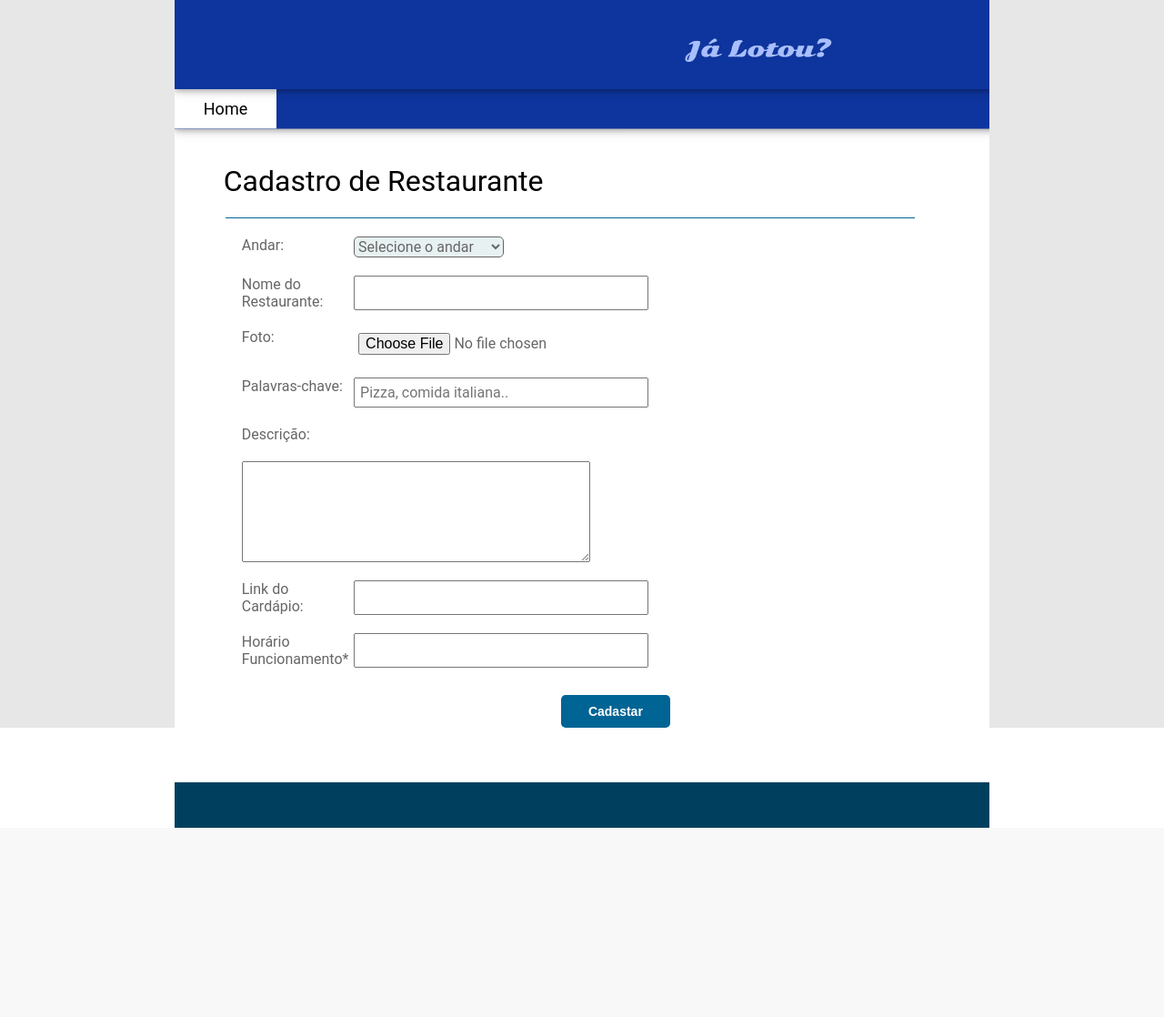
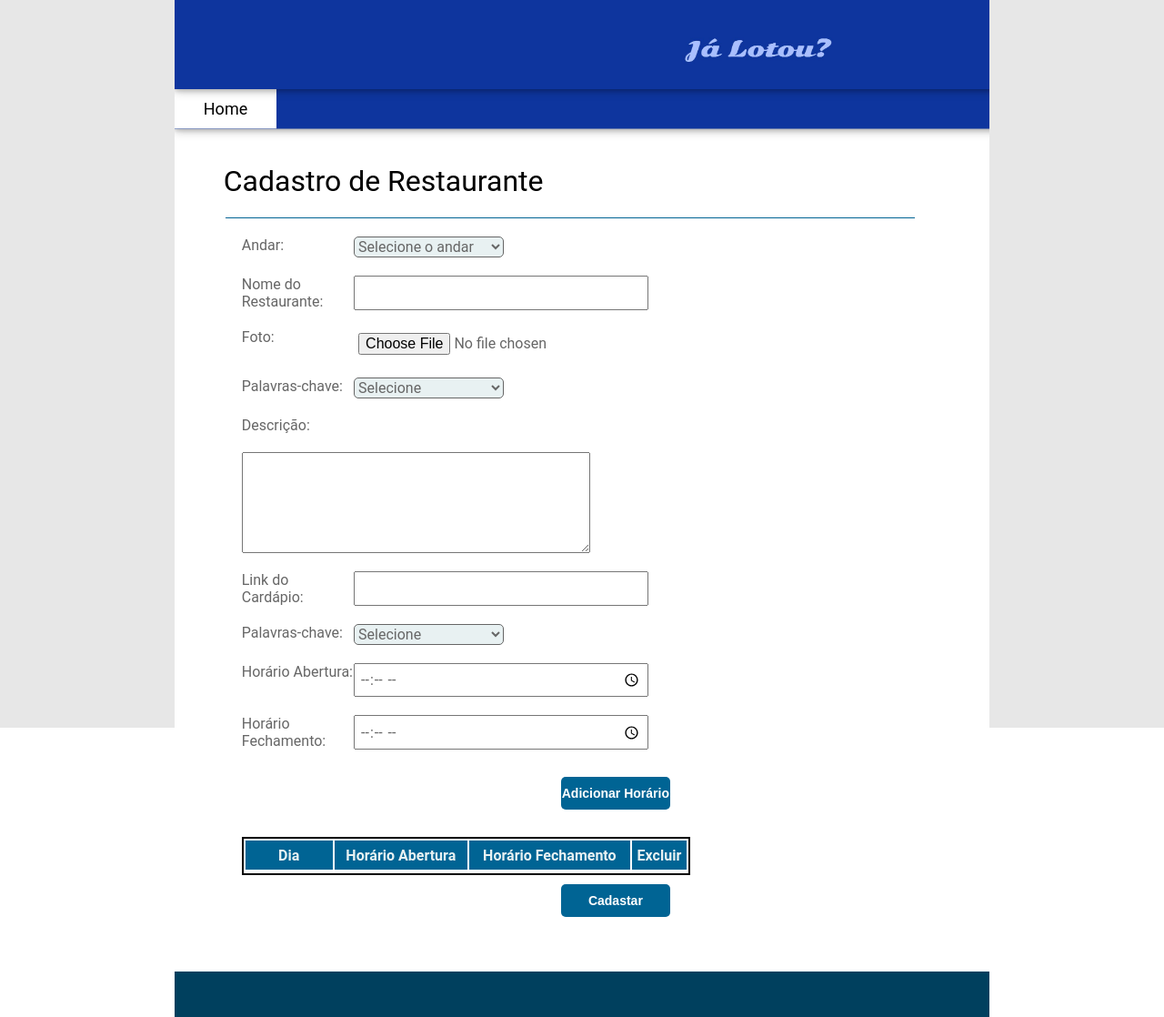
Before and after one commit to jvmilaUSP/projetinho, a PHP site: page /cadastroLoja.html in a window 1280 px wide. Shown: the whole page at 91% size. Before the commit the page ends 910 px from the top, so only its background shows below. Run offline with PHP 8.4, Linux system fonts and the light colour scheme; lists and menus that the app fills with data are empty; some libraries are stand-ins or nearby versions.

Commit message:
alterações finais

```diff
--- a/cadastroCliente.html
+++ b/cadastroCliente.html
@@ -33,6 +33,7 @@
                 </div>
                 <div id="navPrincipal" class="navP"> <!-- Barra Ativa-->
                   <a class="home" href="menuPrincipal.php">Home</a> <!-- Botão Home Permanente-->
+
                 </div>
               </div>
 
@@ -52,7 +53,7 @@
                 <div class="formLinha"><label for="cpf">CPF*</label><input id="cpf" type="text" name="cpf"  required=""  size=20 maxlength="14" pattern="\d{3}.\d{3}.\d{3}-\d{2}"   size=50></div>
                 <div class="formLinha"><label for="login"  >Login: </label><input type="text" name="login" required id="login" size=45></div>
                 <div class="formLinha"><label for="senha"  >Senha: </label><input type="password" name="senha" required id="senha" size=45></div>
-                <div class="formLinha"><label for="tel1">Telefone 1*</label><input type="tel" name="tel1" size="30" maxlength="15" required id="tel1" size=50></div>
+                <div class="formLinha"><label for="tel1">Telefone:</label><input type="tel" name="tel1" size="30" maxlength="15" required id="tel1" size=50></div>
                 <div class="botoes" >
 
                     <button type="submit" href="/">Cadastar </button>
--- a/cadastroLoja.html
+++ b/cadastroLoja.html
@@ -9,9 +9,10 @@
 
     <link rel="stylesheet" href="NavCss.css" type="text/css">
     <link rel="stylesheet" href="restaurante.css" type="text/css">
+    <link rel="stylesheet" href="tabela.css" type="text/css">
     <link rel="stylesheet" href="NavJs.Js" type="text/js">
     <link rel="stylesheet" href="lista.js" type="text/js">
-    <link rel="stylesheet" href="cpf.js" type="text/js">
+    <link rel="stylesheet" href="horario.js" type="text/js">
     <link rel="icon" href="jalotou.jpg" type="image/x-icon">
     <script src="NavJs.Js"></script>
 
@@ -57,11 +58,33 @@
                   <!-- NOME DO SERVIÇO  E SEU INPUT -->
                 <div class="formLinha"><label for="nomeRestaurante"  >Nome do Restaurante: </label><input type="text" name="nomeRestaurante" required id="nomeRestaurante" size=90></div>  <!-- NOME DO SERVIÇO  E SEU INPUT -->
                 <div class="formLinha"><label for="foto">Foto:</label><input id="foto" type="file" name="foto"       ></div>
-                <div class="formLinha"><label for="palavrachave"  >Palavras-chave: </label> <input type="text" name="palavrachave" required id="palavrachave" placeholder="Pizza, comida italiana.."  size=90> </div>
+                <div class="formLinha"><label for="palavrachave"  >Palavras-chave: </label> <select id="palavrachaveSelect" name="palavrachaveSelect" class="selectcad" >
+                  <option value="0">Selecione</option>
+                  <option value="pizza">Pizza</option>
+                  <option value="hamburguer">hamburguer</option>
+                  <option value="cerveja">Cerveja</option>
+              </select> </div>
                 <div class="formLinha"><label for="foto">Descrição:</label></div>
                 <div class="formLinha"><textarea id="descricao" name="descricao" rows="7" cols="45" ></textarea></div>
                 <div class="formLinha"><label for="linkcardapio"  >Link do Cardápio: </label><input type="text" name="linkcardapio" required id="linkcardapio" size="45"></div>
-                <div class="formLinha"><label for="horario">Horário Funcionamento*</label><input type="text" name="horario" size="30"  required id="horario" s></div>
+                <div class="formLinha"><label for="palavrachave"  >Palavras-chave: </label> <select id="diaSemanaSelect" name="diaSemanaSelect" class="selectcad" >
+                  <option value="0">Selecione</option>
+                  <option value="seg">Segunda</option>
+                  <option value="ter">Terça</option>
+                  <option value="qua">Quarta</option>
+                  <option value="qui">Quinta</option>
+                  <option value="sex">Sexta</option>
+                  <option value="sab">Sábado</option>
+                  <option value="dom">Domingo</option>
+              </select> </div>
+                <div class="formLinha"> <label for="horarioinicio">Horário Abertura: </label>  <input type="time" name="horarioinicio"   required id="horarioinicio" ></div>
+                <div class="formLinha"> <label for="horariofim">Horário Fechamento: </label>  <input type="time" name="horariofim"   required id="horariofim" > </div>
+                <div class="formLinha"><button type="button" onclick="adicionarHorario()"> Adicionar Horário</button> </div>
+
+                <table id="tabelaHorarios" class="tabelaHorarios">
+                  <tr> <th class="dia">Dia</th> <th>Horário Abertura </th> <th>Horário Fechamento</th> <th>Excluir</th>  </tr>
+                  <tr>  </tr>
+                </table>
                 <div class="botoes" >
 
                     <button type="submit" href="/">Cadastar </button>
@@ -82,7 +105,7 @@
 
 
     </div>
-
+<script src="horario.js"> </script>
     <div id="dir"  > </div>
     </div>
 
--- /dev/null
+++ b/horario.js
@@ -0,0 +1,75 @@
+var contadorHidden = 0;
+function adicionarHorario() {
+  // Obter os valores dos inputs
+  var selectDiaSemana = document.getElementById('diaSemanaSelect');
+  var diasemana  = selectDiaSemana.options[selectDiaSemana.selectedIndex].textContent;
+  var palavraChave = selectDiaSemana.value;
+  var horarioInicio = document.getElementById('horarioinicio').value;
+  var horarioFim = document.getElementById('horariofim').value;
+
+  // Validar se todos os campos foram preenchidos
+  if (palavraChave !== '0' && horarioInicio && horarioFim) {
+    // Criar uma nova linha na tabela
+    var tabela = document.getElementById('tabelaHorarios');
+    var linha = tabela.insertRow();
+
+    // Inserir os valores na nova linha
+    var celulaDia = linha.insertCell(0);
+    celulaDia.innerHTML = diasemana;
+    celulaDia.classList.add("dia");
+
+    var celulaHorarioInicio = linha.insertCell(1);
+    celulaHorarioInicio.innerHTML = horarioInicio;
+
+    var celulaHorarioFim = linha.insertCell(2);
+    celulaHorarioFim.innerHTML = horarioFim;
+
+
+
+    //INSERIR OS INPUT
+    var hiddenPalavraChave = document.createElement('input');
+    hiddenPalavraChave.type = 'hidden';
+    hiddenPalavraChave.name = 'hiddenPalavraChave' + contadorHidden;
+    hiddenPalavraChave.value = palavraChave;
+
+    var hiddenHorarioInicio = document.createElement('input');
+    hiddenHorarioInicio.type = 'hidden';
+    hiddenHorarioInicio.name = 'hiddenHorarioInicio' + contadorHidden;
+    hiddenHorarioInicio.value = horarioInicio;
+
+    var hiddenHorarioFim = document.createElement('input');
+    hiddenHorarioFim.type = 'hidden';
+    hiddenHorarioFim.name = 'hiddenHorarioFim' + contadorHidden;
+    hiddenHorarioFim.value = horarioFim;
+
+    var celulaExcluir = linha.insertCell(3);
+    var botaoExcluir = document.createElement('button');
+    botaoExcluir.innerHTML = 'Excluir';
+    botaoExcluir.addEventListener('click', function() {
+      // Excluir a linha da tabela
+      tabela.deleteRow(linha.rowIndex);
+
+      // Excluir os campos hidden correspondentes
+      formulario.removeChild(hiddenPalavraChave);
+      formulario.removeChild(hiddenHorarioInicio);
+      formulario.removeChild(hiddenHorarioFim);
+    });
+    celulaExcluir.appendChild(botaoExcluir);
+
+
+    var formulario = document.getElementById('cadLoja');
+    formulario.appendChild(hiddenPalavraChave);
+    formulario.appendChild(hiddenHorarioInicio);
+    formulario.appendChild(hiddenHorarioFim);
+
+    // Incrementar o contador
+    contadorHidden++;
+
+    // Limpar os campos de entrada
+    document.getElementById('diaSemanaSelect').value = '0';
+    document.getElementById('horarioinicio').value = '';
+    document.getElementById('horariofim').value = '';
+  } else {
+    alert('Por favor, preencha todos os campos antes de adicionar o horário.');
+  }
+}
--- a/restaurante.css
+++ b/restaurante.css
@@ -113,6 +113,9 @@
     .formLinha{
         padding-bottom: 20px;
         display: flex;
+        flex-wrap:nowrap  ;
+        width: 100%;
+
     }
 
     .formLinha > label{
@@ -122,11 +125,19 @@
 
     }
     .formLinha > input{
-        width: 80%;;
+        width: 80%;
         padding: 5px;
         vertical-align: middle;
         size: 40;
         max-width: 310px;
+    }
+
+    .DivselectForm{
+        width: 80%;
+        padding: 5px;
+
+
+
     }
 
 /*FOOTER*/
--- a/tabela.css
+++ b/tabela.css
@@ -41,3 +41,10 @@ td{
     width: 60%;
     border: 2px solid black;
 }
+.tabelaHorarios{
+    width: 60%;
+    border: 2px solid black;
+}
+.dia{
+    width: 20%;
+}
```
Also changed, not shown: viewShopping.html (+4 -4 lines), viewShopping.js (added, +18 -0 lines), 1 other file.
